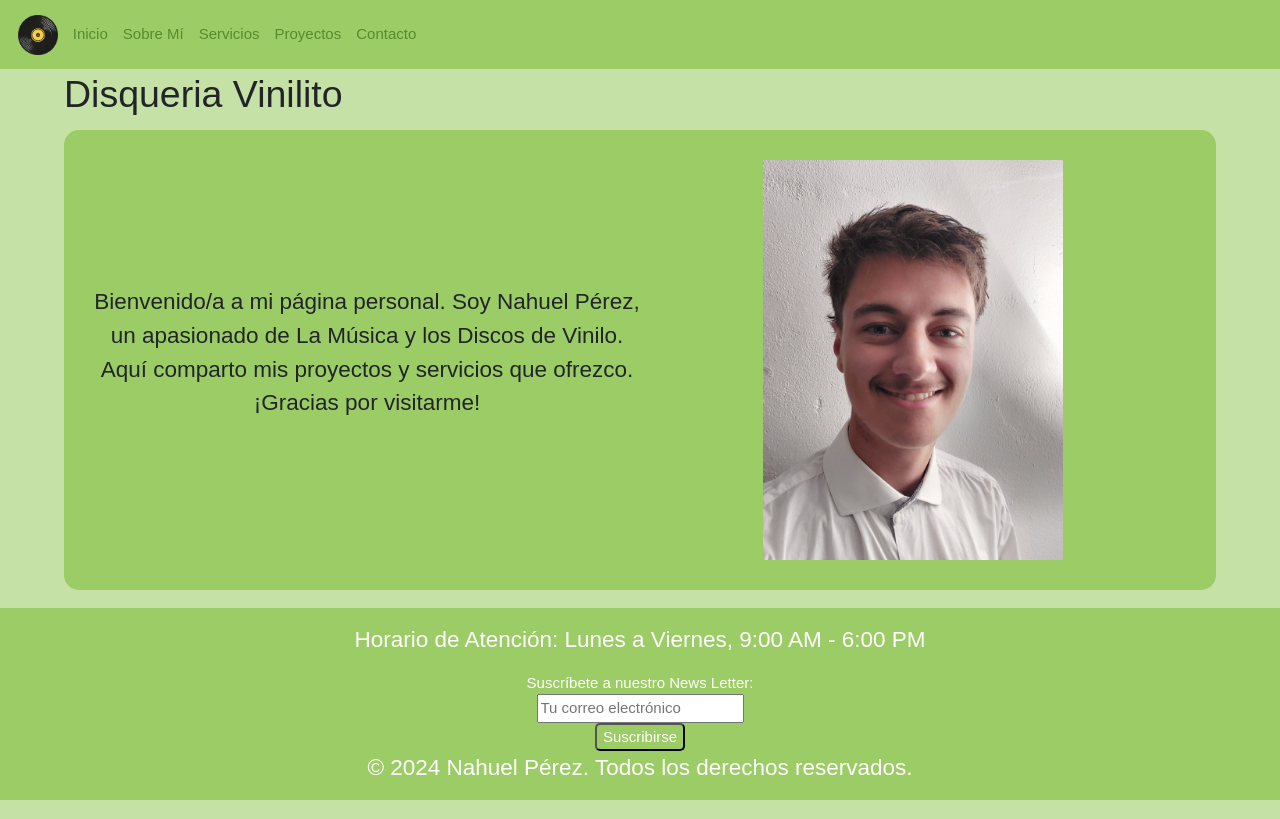
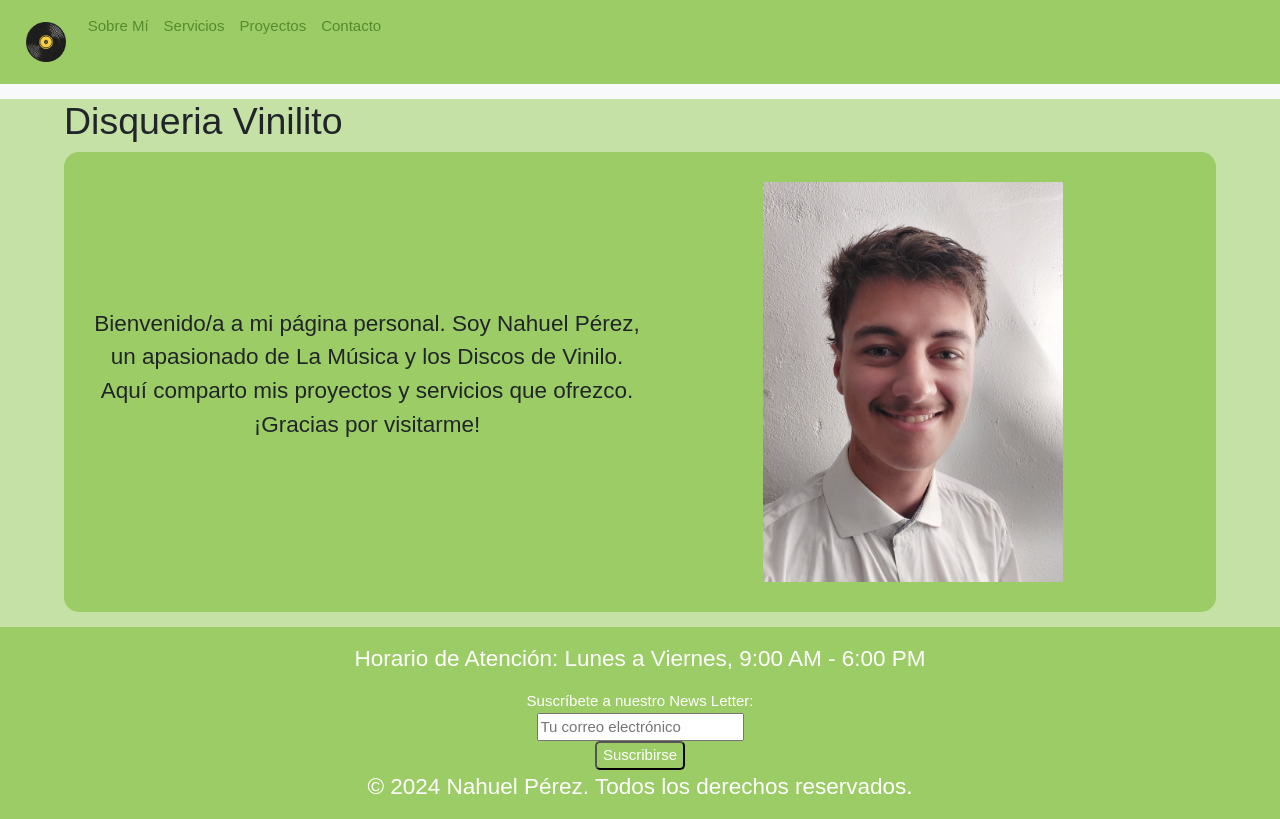
Before and after one commit to nahuel30/Proyecto-Front-1, a website: page index.html in a window 1280 px wide. Drawn offline with nearby package versions, Linux system fonts and the light colour scheme.

Commit message:
pruebas de rama

```diff
--- a/index.html
+++ b/index.html
@@ -21,14 +21,13 @@
     <header>
         <nav class="navbar navbar-expand-lg">
             <div class="container-fluid">
-                <a class="logo"><img src="images/images.png" alt="logotipo"></a>
                 <button class="navbar-toggler" type="button" data-bs-toggle="collapse" data-bs-target="#navbarNav" aria-controls="navbarNav" aria-expanded="false" aria-label="Toggle navigation">
                     <span class="navbar-toggler-icon"></span>
                 </button>
                 <div class="collapse navbar-collapse" id="navbarNav">
                     <ul class="navbar-nav">
                         <li class="nav-item d-flex">
-                            <a class="nav-link" aria-current="page" href="index.html">Inicio</a>
+                            <a class="logo nav-link" aria-current="page" href="index.html"><img src="images/images.png" alt="Logo"></a>
                         </li>
                         <li class="nav-item">
                             <a class="nav-link" href="html/sobre_mi.html">Sobre Mí</a>
@@ -46,6 +45,13 @@
               </div>
             </div>
         </nav>
+        <!-- Nuevo Nav Bar -->
+
+        <nav class="navbar bg-body-tertiary">
+            <div class="container-fluid">
+
+            </div>
+          </nav>
     </header>
     <main>
         <h1>Disqueria Vinilito</h1>
```
